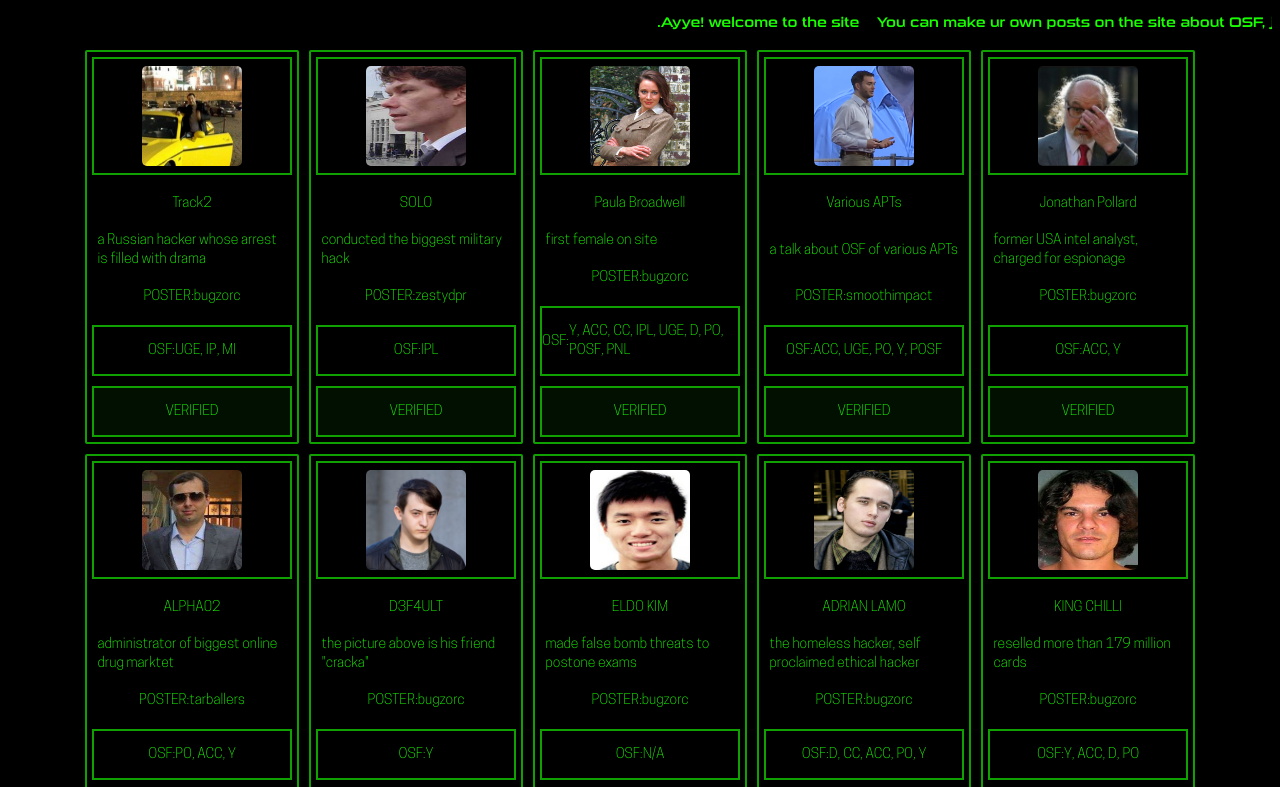
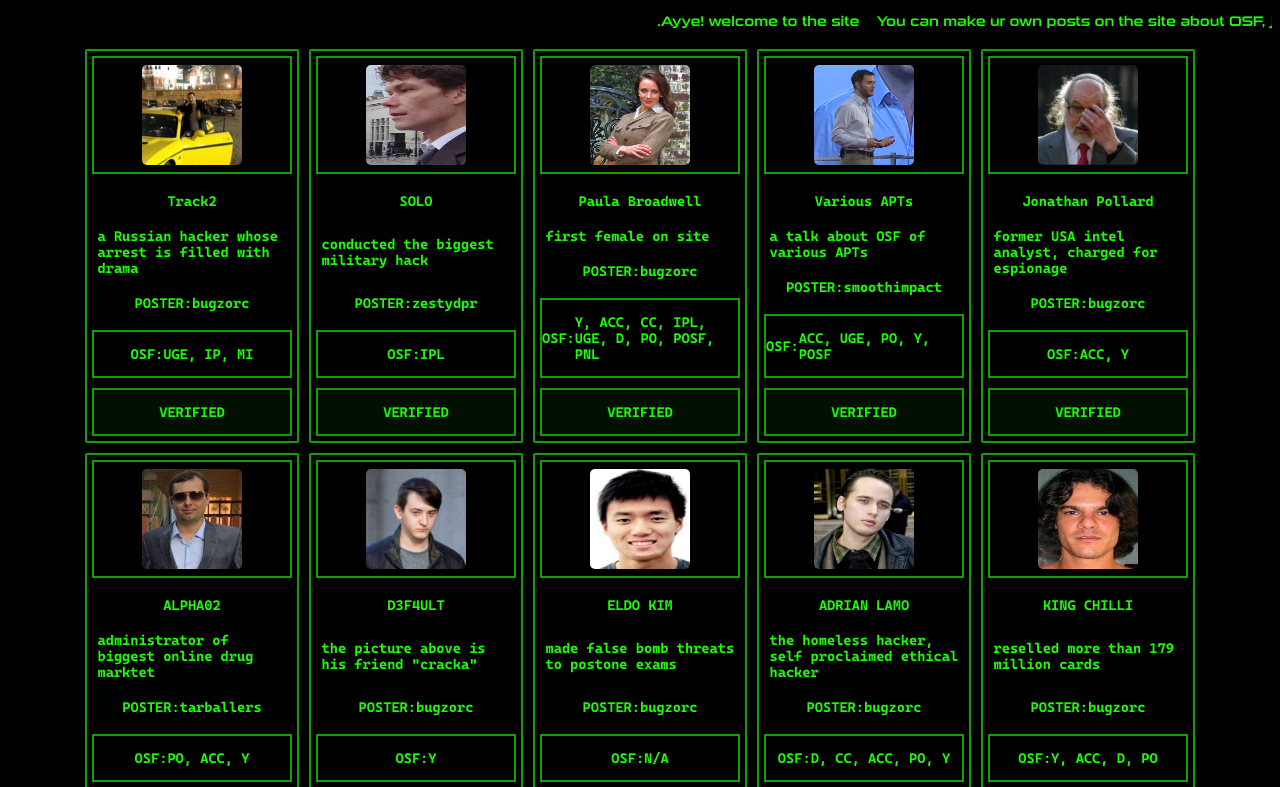
Before and after one commit to opsecfail/opsecfail.github.io, a plain HTML site: page index.html in a window 1280 px wide. Shown: the part 202-989 px from the top of the page. Drawn offline with Linux system fonts and the light colour scheme.

Commit message:
Update global.css

```diff
--- a/css/global.css
+++ b/css/global.css
@@ -20,12 +20,12 @@
 }
 
 @font-face {
-    font-family: 'steelfish.rg-regular';
-    src: url('../fonts/Modenine-2OPd.ttf') format('truetype');
+    font-family: 'Cascadia';
+    src: url('../fonts/CascadiaMono-Bold.otf') format('opentype');
 }
 /*end*/
 body {
-    font-family: 'cooper';
+    font-family: 'Cascadia';
     background-color: #000000;
     display: flex;
     align-content: center;
```
